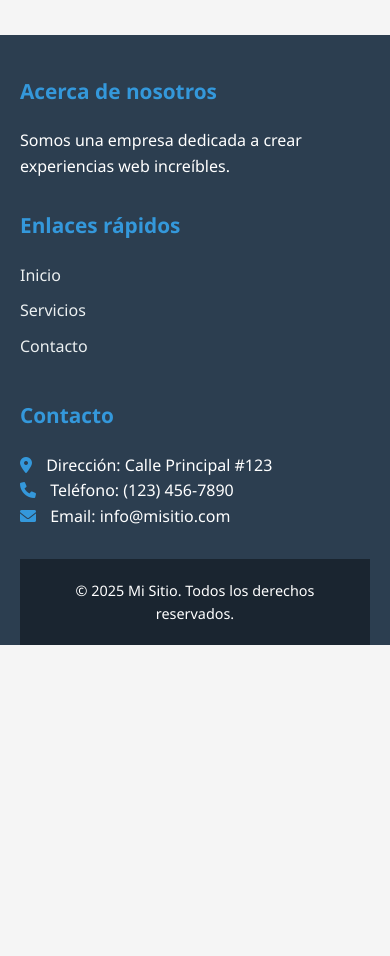
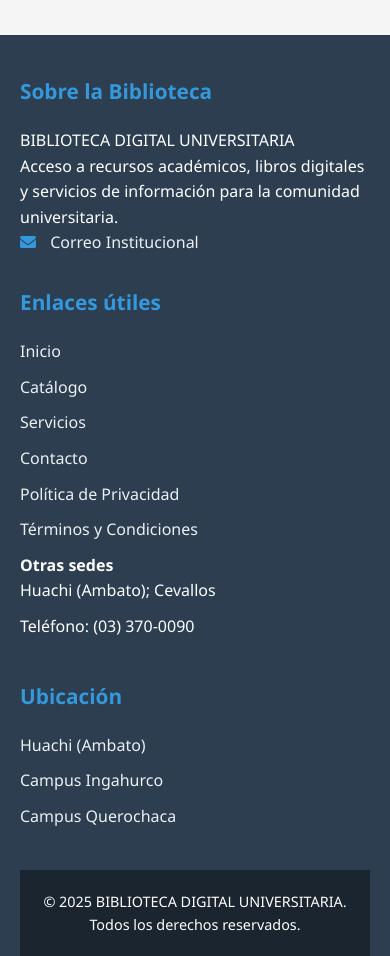
Before and after one commit to M4yb33/RepoPrueba, a plain HTML site: page index.html in a window 390 px wide. Shown: the part 1360-2316 px from the top of the page. Before the commit the page ends 2005 px from the top, so only its background shows below. Drawn offline with Linux system fonts and the light colour scheme; a script that the page names is missing.

Commit message:
BDU-5: Actualización de footer con nuevos datos de contacto, enlaces legales y mejoras responsivas

```diff
--- a/index.html
+++ b/index.html
@@ -59,29 +59,57 @@
          <footer>
             <div class="footer-content">
                 <div class="footer-section">
-                <h3>Acerca de nosotros</h3>
-                <p>Somos una empresa dedicada a crear experiencias web increíbles.</p>
+                    <h3>Sobre la Biblioteca</h3>
+                    <p>BIBLIOTECA DIGITAL UNIVERSITARIA<br>
+                    Acceso a recursos académicos, libros digitales y servicios de información para la comunidad universitaria.</p>
+                    <p>
+                        <a href="https://outlook.office.com/mail/" target="_blank">
+                            <i class="fas fa-envelope"></i> Correo Institucional
+                        </a>
+                    </p>
                 </div>
                 <div class="footer-section">
-                <h3>Enlaces rápidos</h3>
+                    <h3>Enlaces útiles</h3>
                     <ul>
                         <li><a href="#">Inicio</a></li>
+                        <li><a href="#">Catálogo</a></li>
                         <li><a href="#">Servicios</a></li>
                         <li><a href="#">Contacto</a></li>
+                        <li><a href="#">Política de Privacidad</a></li>
+                        <li><a href="#">Términos y Condiciones</a></li>
+                    </ul>
+                    <h4>Otras sedes</h4>
+                    <ul>
+                        <li>Huachi (Ambato); Cevallos</li>
+                        <li>Teléfono: (03) 370-0090</li>
                     </ul>
                 </div>
                 <div class="footer-section">
-                <h3>Contacto</h3>
-                <p><i class="fas fa-map-marker-alt"></i> Dirección: Calle Principal #123</p>
-                <p><i class="fas fa-phone"></i> Teléfono: (123) 456-7890</p>
-                <p><i class="fas fa-envelope"></i> Email: info@misitio.com</p>
+
+                    <h3>Ubicación</h3>
+                    <ul>
+                        <li>
+                            <a href="https://www.google.com/maps/place/Universidad+T%C3%A9cnica+de+Ambato/@-1.2693427,-78.625985,19z/data=!4m6!3m5!1s0x91d38225e088295f:0xb16c26da66e6e4b3!8m2!3d-1.2693706!4d-78.6259616!16s%2Fm%2F0cpbjgr?entry=ttu&g_ep=EgoyMDI1MDYwMS4wIKXMDSoASAFQAw%3D%3D" target="_blank">
+                                Huachi (Ambato)
+                            </a>
+                        </li>
+                        <li>
+                            <a href="https://www.google.com/maps/place/Universidad+T%C3%A9cnica+de+Ambato+-+Campus+Ingahurco/@-1.2345313,-78.6167951,19z/data=!4m6!3m5!1s0x91d381a8c63514c3:0x4feb68b6627bc659!8m2!3d-1.2341119!4d-78.6162886!16s%2Fg%2F1tdp634k?entry=ttu&g_ep=EgoyMDI1MDYwMS4wIKXMDSoASAFQAw%3D%3D" target="_blank">
+                                Campus Ingahurco
+                            </a>
+                        </li>
+                        <li>
+                            <a href="https://www.google.com/maps/place/Universidad+T%C3%A9cnica+de+Ambato+-+Campus+Ingahurco/@-1.2345313,-78.6167951,19z/data=!4m6!3m5!1s0x91d381a8c63514c3:0x4feb68b6627bc659!8m2!3d-1.2341119!4d-78.6162886!16s%2Fg%2F1tdp634k?entry=ttu&g_ep=EgoyMDI1MDYwMS4wIKXMDSoASAFQAw%3D%3D" target="_blank">
+                                Campus Querochaca
+                            </a>
+                        </li>
+                    </ul>
                 </div>
             </div>
             <div class="footer-bottom">
-            <p>&copy; 2025 Mi Sitio. Todos los derechos reservados.</p>
+                <p>&copy; 2025 BIBLIOTECA DIGITAL UNIVERSITARIA. Todos los derechos reservados.</p>
             </div>
         </footer>
-
     <script data-jsd-embedded data-key="5b94a976-94dd-4415-9207-8cf21416ab4c"
         data-base-url="https://jsd-widget.atlassian.com"
         src="https://jsd-widget.atlassian.com/assets/embed.js"></script>
```
Lines whose indentation alone changed are shown as unchanged.
